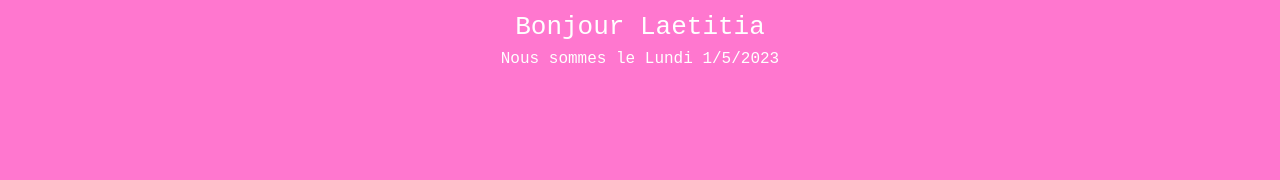
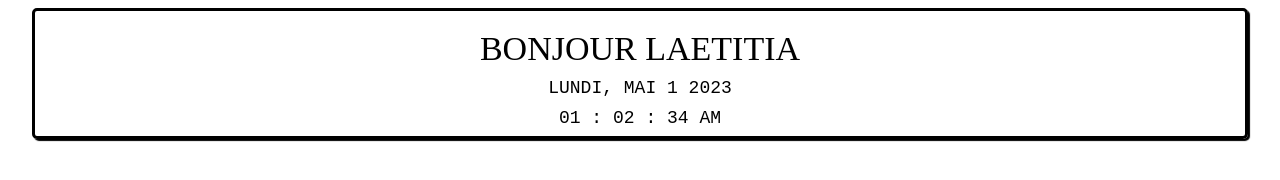
Before and after one commit to NolramD/notion, a plain HTML site: page greetings.html in a window 1280 px wide. Drawn offline with Linux system fonts and the light colour scheme.

Commit message:
Update greetings.html

```diff
--- a/greetings.html
+++ b/greetings.html
@@ -1,56 +1,172 @@
-<html>
+
+<!DOCTYPE html>
+<html lang="en">
 <head>
-    <title>Greeting Message</title>
+    <meta charset="UTF-8">
+    <meta name="viewport" content="width=device-width, initial-scale=1.0">
+    <title>Greetings</title>
+
     <style>
-#lbl {
-    font-family: monospace;
-    font-size: xx-large;
-    color: #FFFFFF;
-    text-align: center;
-    line-height: 1.5;
-    height:85%
 
 
-}
-#date{
-    font-size:large;
-}
-body{
-    background-color: #FF77CF;
-}
+        body{
+            font-variant-caps: all-petite-caps;
+
+
+        }
+
+        .widget {
+            padding: 5px 5px ;
+            color: #000000;
+            display: flex;
+            justify-content:center;
+            align-items:center;
+            flex-direction: column;
+            max-width: 95%;
+            margin: auto;
+            border: 3px solid #000000;
+            border-radius: 5px;
+            box-shadow: 2px 2px 1px 0px #000000;
+
+        }
+
+
+        .greet{
+            font-size: 3em;
+        }
+
+        .date {
+
+            font-family: monospace;
+            font-size: 2em;
+        }
+
+        .clock {
+            font-family: monospace;
+            font-size: 2em;
+        }
+
+        .time {
+            display: inline-block;
+            min-width: 20px;
+        }
+
+        .colon {
+            font-size: 1em;
+            display: inline-block;
+        }
+
+
+
+
+
+
     </style>
 </head>
 <body>
-    <div id="lbl"></div>
-</body>
+
+
+
+
+<div class="container>">
+    <div class="widget">
+
+            <div class="greet" id="greet"></div>
+
+                <div class="date" id="date"></div>
+                <div class="clock">
+                    <div class="time" id="hour"></div>
+                    <div class="colon">:</div>
+                    <div class="time" id="min"></div>
+                    <div class="colon">:</div>
+                    <div class="time" id="sec"></div>
+                </div>
+
+
+
+
+    </div>
+</div>
+
+
 
 
 <script>
-    var weekday = new Array(7);
-    weekday[0] = "Dimanche";
-    weekday[1] = "Lundi";
-    weekday[2] = "Mardi";
-    weekday[3] = "Mercredi";
-    weekday[4] = "Jeudi";
-    weekday[5] = "Vendredi";
-    weekday[6] = "Samedi";
+
+function dispalyGreetings(today){
+        hrs = today.getHours();
+        name="Laetitia"
+        if (hrs < 12)
+            greet = 'Bonjour  '+name;
+        else if (hrs >= 12 && hrs <= 17)
+            greet = 'Bonne journée '+name;
+        else if (hrs >= 17 && hrs <= 24)
+            greet = 'Bonsoir  '+name;
+        document.getElementById('greet').innerHTML = greet;
+
+    }
+
+    function dispalyDate(today) {
+
+        const days = ['Dimanche', 'Lundi', 'Mardi', 'Mercredi', 'Jeudi', 'Vendredi', 'Samedi'];
+        const monthNames = ["Janvier", "Février", "Mars", "Avril", "Mai", "Juin",
+  "Juillet", "Aout", "Septembre", "Octobre", "Novembre", "Décembre"
+];
+
+        var dayName = days[today.getDay()];
+        var monthName = monthNames[today.getMonth()];
+        var date = today.getDate();
+        var year = today.getFullYear();
+        document.getElementById('date').innerHTML =dayName+", "+monthName+" "+date+" "+year;
+
+    }
 
 
-    var today = new Date();
-    var hrs = today.getHours();
-    var dayOfWeek = weekday[today.getDay()];
-    var date = dayOfWeek+" " + today.getDate() + "/" +(today.getMonth()+1) +'/'+today.getFullYear()  ;
+    function dispalyClock(today) {
 
-    var greet;
+        var hour = padZeros(twelveHour(today.getHours()));
+        var minutes = padZeros(today.getMinutes());
+        var seconds = padZeros(today.getSeconds());
 
-    if (hrs < 12)
-        greet = 'Bonjour  ';
-    else if (hrs >= 12 && hrs <= 17)
-        greet = 'Bonne journée ';
-    else if (hrs >= 17 && hrs <= 24)
-        greet = 'Bonsoir  ';
+        if(today.getHours() >=12){
+            seconds+=" pm"
+        }
+        else{
+            seconds+=" am"
+        }
 
-    document.getElementById('lbl').innerHTML =
-        greet+= "Laetitia " +`<div id="date"> Nous sommes le ${date}</div>`;
+        document.getElementById('hour').innerHTML = hour;
+        document.getElementById('min').innerHTML = minutes;
+        document.getElementById('sec').innerHTML = seconds;
+    }
+
+    function twelveHour(hour) {
+        if (hour > 12) {
+            return hour -= 12
+        } else if (hour === 0) {
+            return hour = 12;
+        } else {
+            return hour
+        }
+    }
+    function padZeros(num) {
+        if (num < 10) {
+            num = '0' + num
+        };
+        return num;
+    }
+
+    function dispalyWidget() {
+        var today = new Date();
+        dispalyGreetings(today);
+        dispalyDate(today);
+        dispalyClock(today);
+        setTimeout(dispalyWidget, 500);
+    }
+
+    dispalyWidget()
+
 </script>
+
+</body>
 </html>
```
